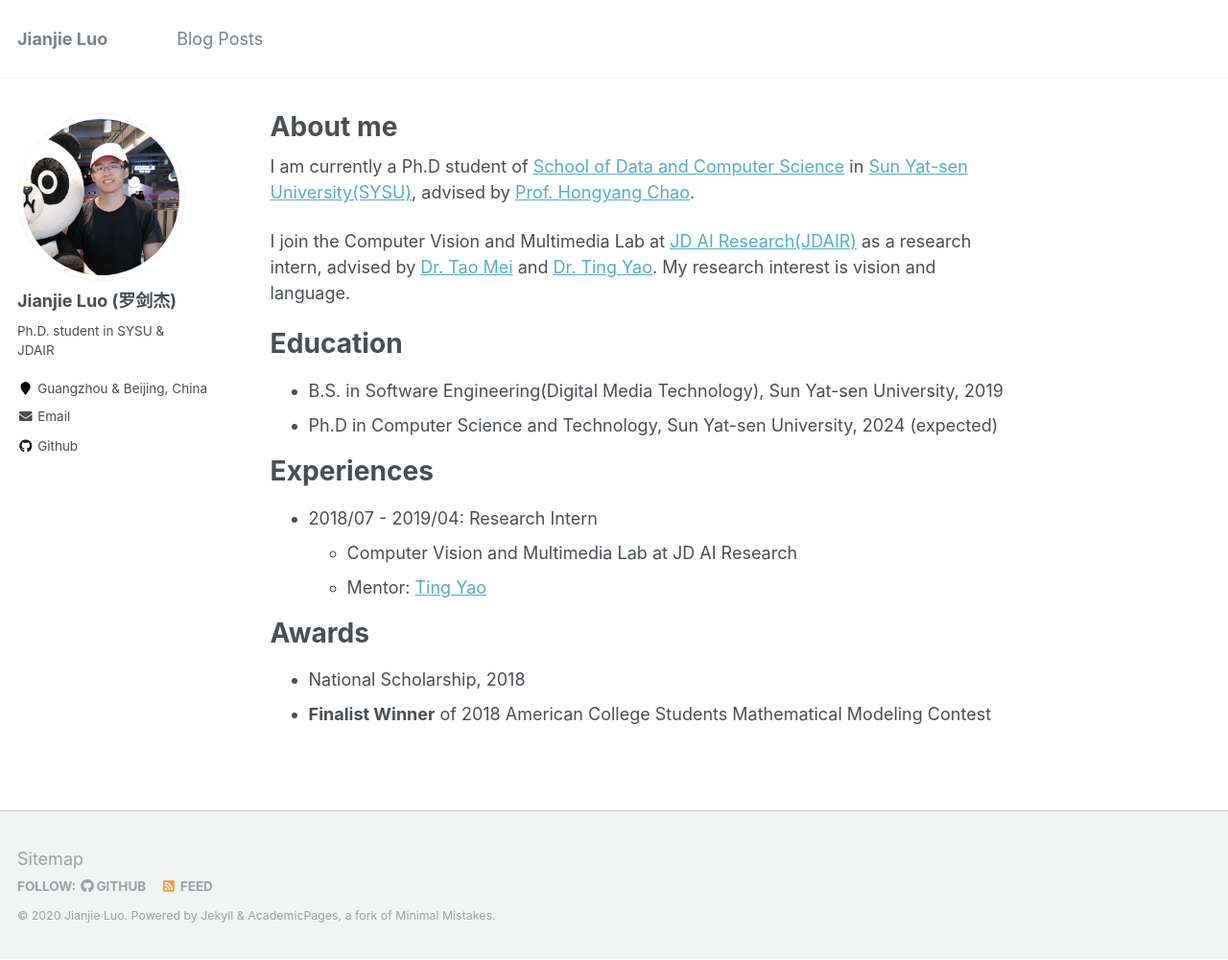
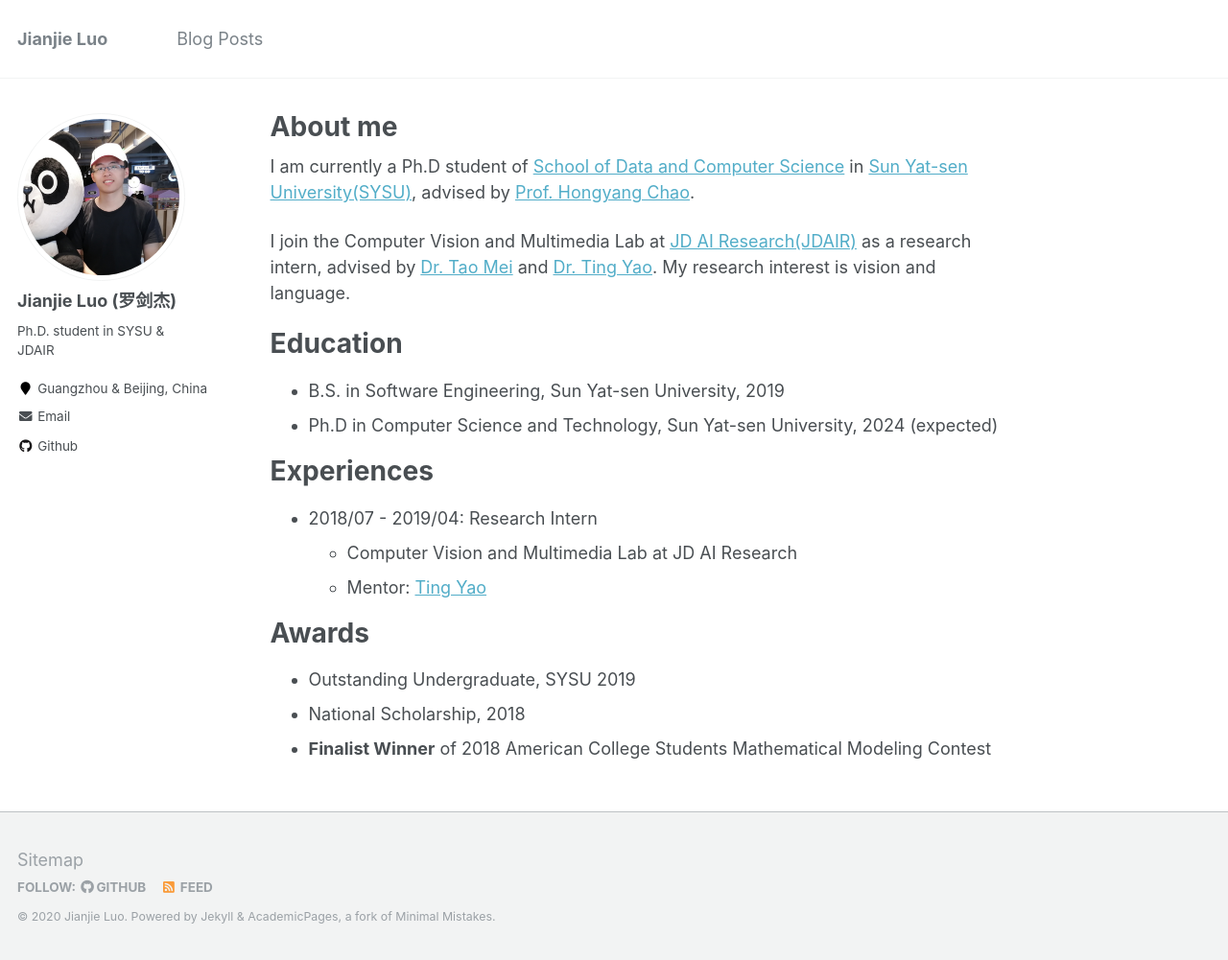
Before and after one commit to jianjieluo/jianjieluo.github.io, a Jekyll site: the page built from _pages/about.md, in a window 1280 px wide and 1001 px high. Shown: the whole window at 96% size. Built offline with Jekyll 4.4.1, drawn with Linux system fonts in a browser that asks for light colours.

Commit message:
update about me

```diff
--- a/_config.yml
+++ b/_config.yml
@@ -10,7 +10,7 @@ locale                   : "en-US"
 title                    : "Jianjie Luo"
 title_separator          : "-"
 name                     : &name "Jianjie Luo"
-description              : &description "Ph.D. student in SYSU & JDAIR."
+description              : &description "Ph.D. student at SYSU & JDAIR."
 url                      : "https://jianjieluo.github.io" # the base hostname & protocol for your site e.g. "https://mmistakes.github.io"
 baseurl                  : "" # the subpath of your site, e.g. "/blog"
 repository               : "jianjieluo/jianjieluo.github.io"
--- a/_pages/about.md
+++ b/_pages/about.md
@@ -14,7 +14,7 @@ I join the Computer Vision and Multimedia Lab at [JD AI Research(JDAIR)](https:/
 
 Education
 ======
-* B.S. in Software Engineering(Digital Media Technology), Sun Yat-sen University, 2019
+* B.S. in Software Engineering, Sun Yat-sen University, 2019
 * Ph.D in Computer Science and Technology, Sun Yat-sen University, 2024 (expected)
 
 Experiences
@@ -31,5 +31,6 @@ Experiences
 
 Awards
 ======
+* Outstanding Undergraduate, SYSU 2019
 * National Scholarship, 2018
 * **Finalist Winner** of 2018 American College Students Mathematical Modeling Contest
```
